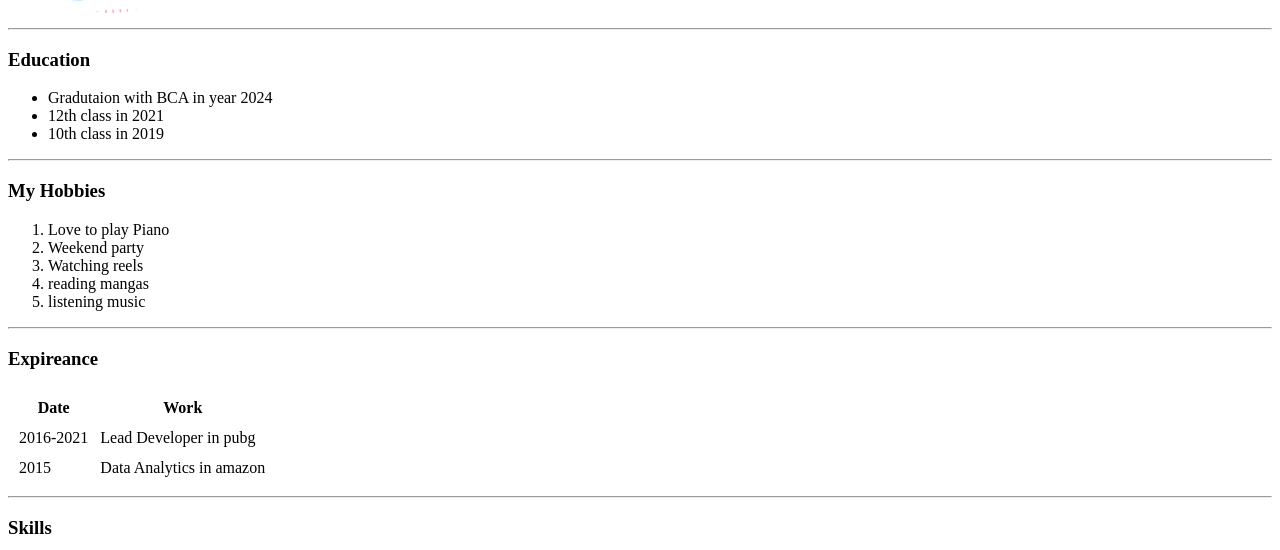
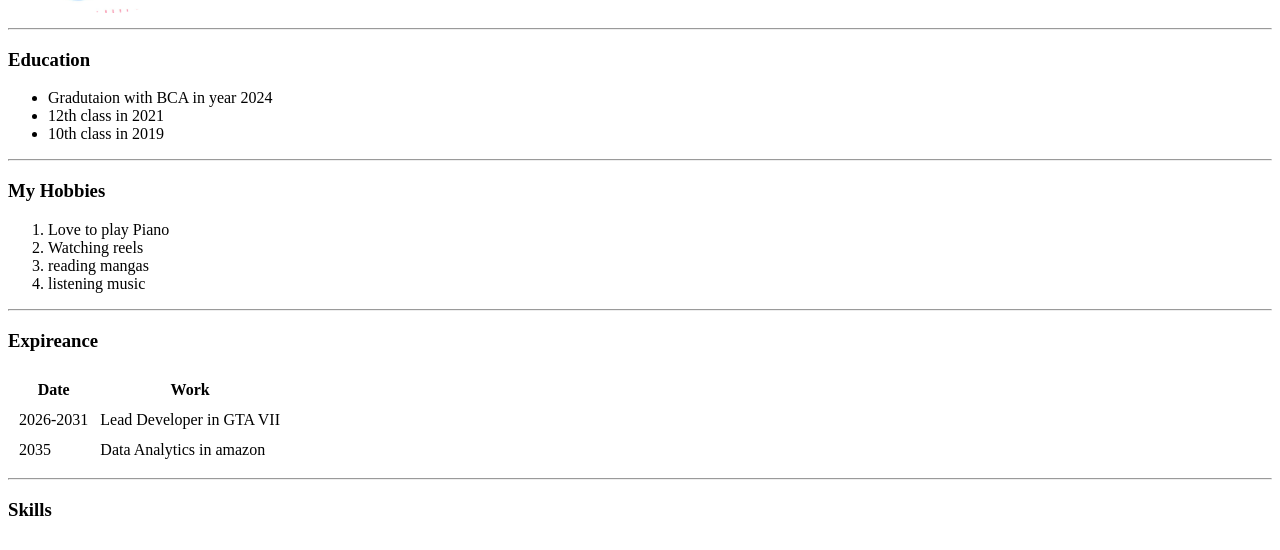
Before and after one commit to ritikgujre/cv, a plain HTML site: page index.html in a window 1280 px wide. Shown: the part 198-748 px from the top of the page. Drawn offline with Linux system fonts and the light colour scheme.

Commit message:
Update index.html

```diff
--- a/index.html
+++ b/index.html
@@ -26,7 +26,6 @@
     <h3>My Hobbies</h3>
     <ol>
         <li>Love to play Piano</li>
-        <li>Weekend party</li>
         <li>Watching reels </li>
         <li>reading mangas</li>
         <li>listening music</li>
@@ -42,11 +41,11 @@
         </thead>
         <tbody>
             <tr>
-                <td>2016-2021</td>
-                <td>Lead Developer in pubg</td>
+                <td>2026-2031</td>
+                <td>Lead Developer in GTA VII</td>
             </tr>
             <tr>
-                <td>2015</td>
+                <td>2035</td>
                 <td>Data Analytics in amazon</td>
             </tr>
         </tbody>
```
